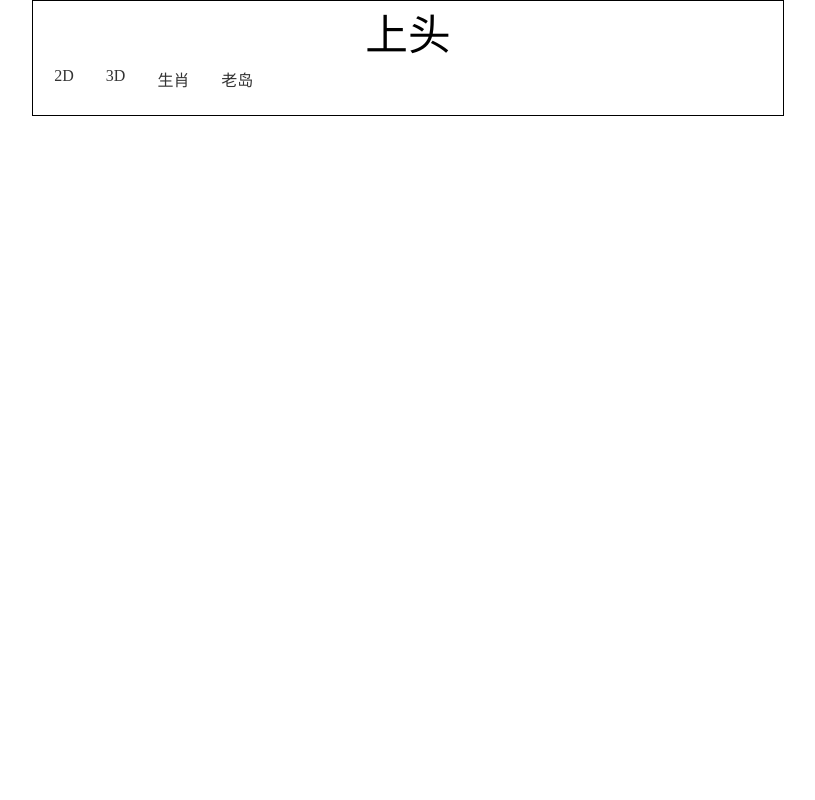
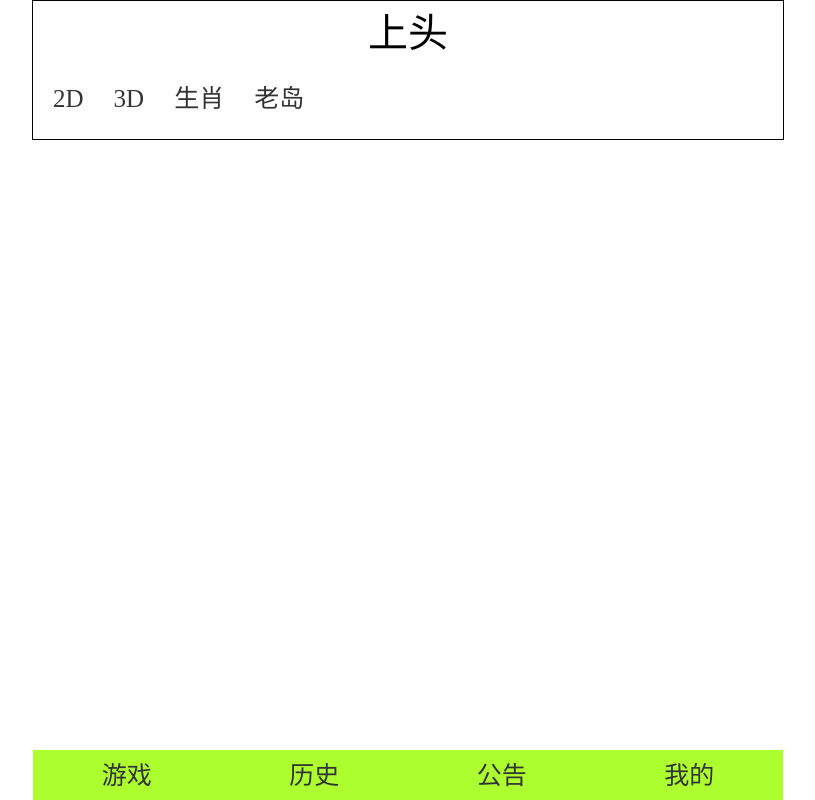
Before and after one commit to AungPhyoOo1931/lottery, a plain HTML site: page index.html in a window 1280 px wide. Shown: the whole page, without its empty margins (232-1047 px from the left). Drawn offline with Linux system fonts and the light colour scheme.

Commit message:
更换rem适配方案

```diff
--- a/css/index.less
+++ b/css/index.less
@@ -3,8 +3,12 @@
     padding: 0;
     box-sizing: border-boxs;
 }
-@uiSize:750px;
-@tovw:(@uiSize / 100) * 1vw;
+
+@media screen and (min-width:750px) {
+    html{
+        font-size: 37.5px !important;
+    }
+}
 
 ul{
     padding: 0;
@@ -16,36 +20,73 @@ li{
 }
 
 #app{
+    max-width: 750px;
+    min-width: 320px;
+    margin: 0 auto;
+    border:  .0267rem solid black;
+    position: relative;
     a{
         color: #333;
         text-decoration: none;
     }
-    width: (750vmin / @tovw);
-    max-width: 750px;
-    margin: 0 auto;
-    border:  1px solid black;
     header{
         width: 100%;
+        text-align: center;
         .log{
             width: 100%;
-            text-align: center;
-            font-size: (40vmin / @tovw);
+
+            font-size: 1.0667rem;
         }
     }
     nav{
         width: 100%;
         .top-nav{
-            height: (50vmin / @tovw);
+            height: 2.1333rem;
             ul{
                 display: flex;
+                align-items: center;
+                height: 100%;
                 li{
-                    padding: (5vmin / @tovw) (10vmin / @tovw);
-                    margin-left: (10vmin / @tovw);
+                    height: (1.3333rem/ 1);
+                    line-height: (1.3333rem / 1);
+                    font-size: (.6667rem / 1);
+                    padding: (.1333rem / 1) (.2667rem / 1);
+                    margin-left: (.2667rem / 1);
+                    border-bottom: .0533rem solid #fff;
                     &:hover{
-                        border-bottom: 2px solid green;
+                        border-bottom: .0533rem solid green;
+                    }
+                    .active{
+                        border-bottom: .0533rem solid green;
                     }
                 }
             }
         }
     }
+
+    footer{
+        max-width: 750px;
+        min-width: 320px;
+        width: 100%;
+        .footer-nav{
+            background-color: greenyellow;
+            position: fixed;
+            bottom: 0;
+            height: 1.3333rem;
+            max-width: 750px;
+            min-width: 320px;
+            width: 100%;
+            ul{
+                height: 100%;
+                line-height: 100%;
+                display: flex;
+                max-width: 750px;
+                min-width: 320px;
+                width: 100%;
+                justify-content: space-around;
+                align-items: center;
+                font-size: .6667rem;
+            }
+        }
+    }
 }
--- a/index.html
+++ b/index.html
@@ -29,6 +29,17 @@
                 </ul>
             </div>
         </nav>
+        <footer>
+            <div class="footer-nav">
+                <ul>
+                    <li><a href="#">游戏</a></li>
+                    <li><a href="#">历史</a></li>
+                    <li><a href="#">公告</a></li>
+                    <li><a href="#">我的</a></li>
+                </ul>
+            </div>
+        </footer>
     </div>
+    <script src="./js/flexible.js"></script>
 </body>
 </html>
--- /dev/null
+++ b/js/flexible.js
@@ -0,0 +1,44 @@
+(function flexible(window, document) {
+  var docEl = document.documentElement
+  var dpr = window.devicePixelRatio || 1
+
+  // adjust body font size
+  function setBodyFontSize() {
+    if (document.body) {
+      document.body.style.fontSize = (12 * dpr) + 'px'
+    }
+    else {
+      document.addEventListener('DOMContentLoaded', setBodyFontSize)
+    }
+  }
+  setBodyFontSize();
+
+  // set 1rem = viewWidth / 10
+  function setRemUnit() {
+    var rem = docEl.clientWidth / 20
+    docEl.style.fontSize = rem + 'px'
+  }
+
+  setRemUnit()
+
+  // reset rem unit on page resize
+  window.addEventListener('resize', setRemUnit)
+  window.addEventListener('pageshow', function (e) {
+    if (e.persisted) {
+      setRemUnit()
+    }
+  })
+
+  // detect 0.5px supports
+  if (dpr >= 2) {
+    var fakeBody = document.createElement('body')
+    var testElement = document.createElement('div')
+    testElement.style.border = '.5px solid transparent'
+    fakeBody.appendChild(testElement)
+    docEl.appendChild(fakeBody)
+    if (testElement.offsetHeight === 1) {
+      docEl.classList.add('hairlines')
+    }
+    docEl.removeChild(fakeBody)
+  }
+}(window, document))
```
Also changed, not shown: css/index.css.
